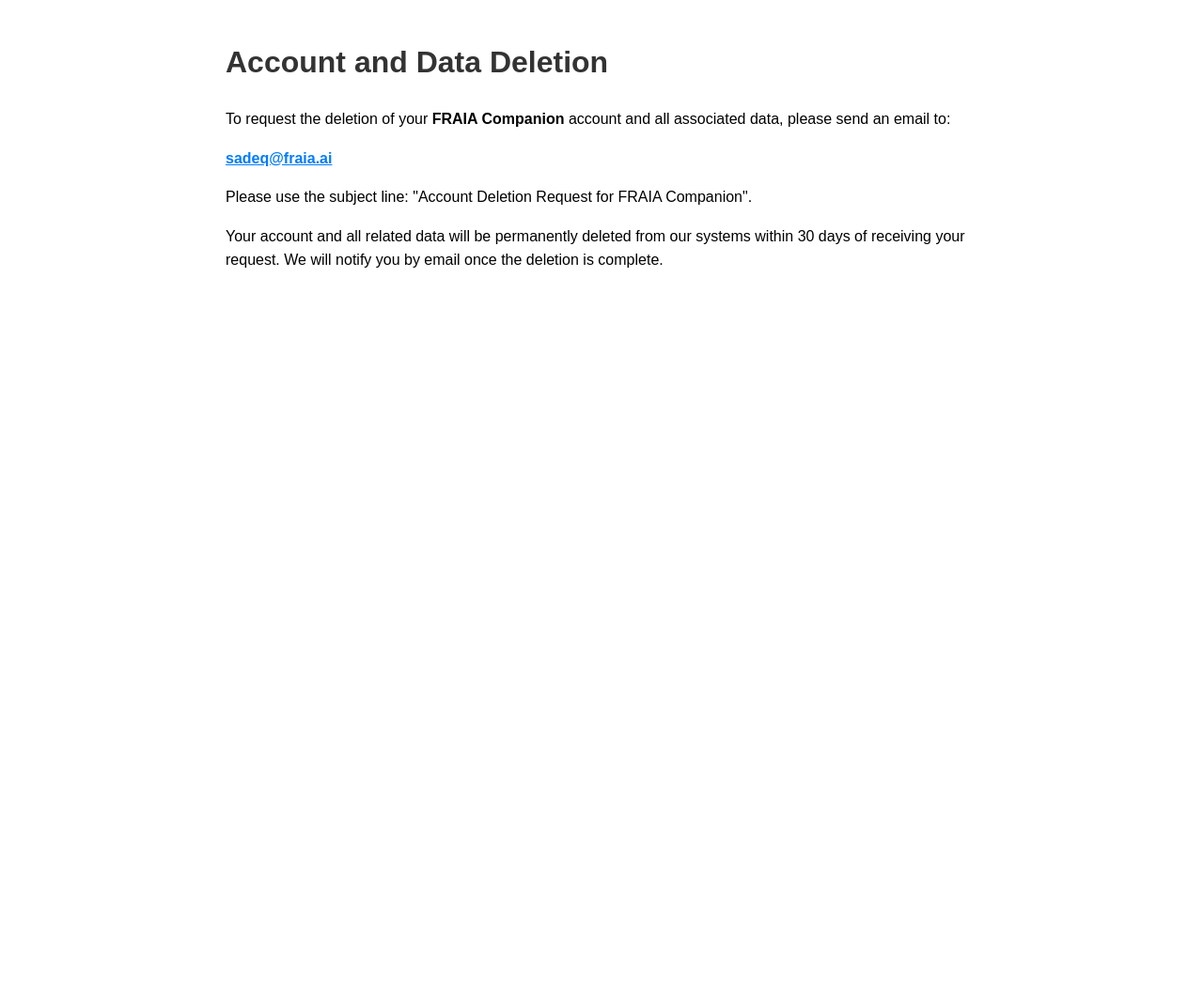
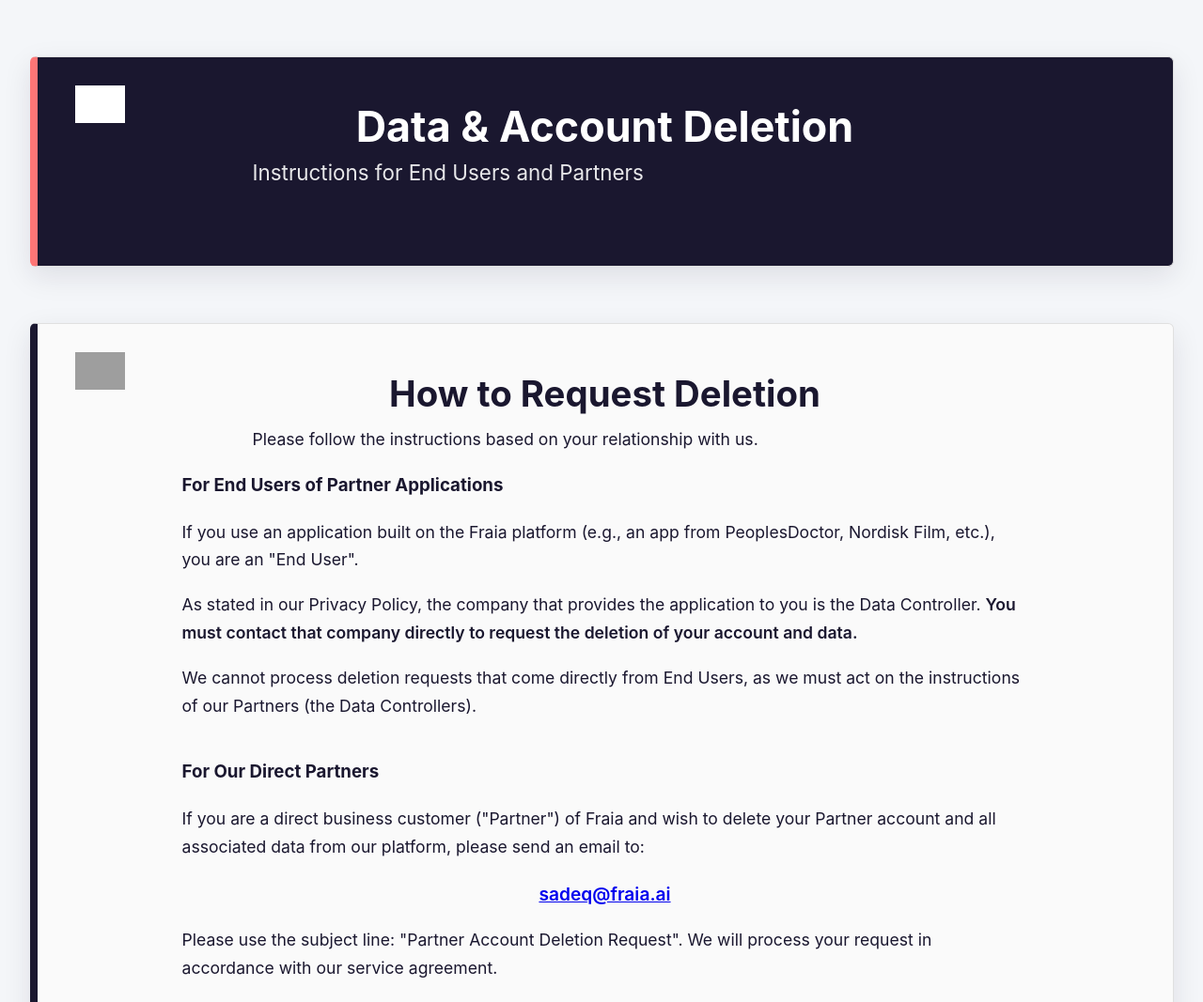
Before and after one commit to Rammeshgar/privacy, a plain HTML site: page delete/index.html in a window 1280 px wide. Shown: the top 1067 px of the page at 94% size. Before the commit the page ends 800 px from the top, so only its background shows below. Drawn offline with Linux system fonts and the light colour scheme; grey boxes are pictures that could not be loaded.

Commit message:
Update index.html

```diff
--- a/delete/index.html
+++ b/delete/index.html
@@ -1,27 +1,109 @@
 <!DOCTYPE html>
-<html>
+<html lang="en">
 <head>
-    <title>Account Deletion</title>
-    <meta name="viewport" content="width=device-width, initial-scale=1.0">
-    <style>
-        body { font-family: sans-serif; line-height: 1.6; padding: 20px; max-width: 800px; margin: 0 auto; }
-        h1 { color: #333; }
-        a { color: #007bff; }
-    </style>
+<meta charset="UTF-8">
+<meta name="viewport" content="width=device-width, initial-scale=1.0">
+<title>Fraia - Data Deletion</title>
+<link rel="stylesheet" href="https://cdnjs.cloudflare.com/ajax/libs/font-awesome/6.4.2/css/all.min.css">
+<style>
+:root {
+--company-main: #1a172f;      /* Primary dark purple/blue */
+--company-secondary: #ff7676; /* Secondary reddish-pink accent */
+--bg-color: #f4f6f9;         /* Neutral light grey for page background */
+--card-bg: #fafafa;          /* Off-white for slide backgrounds */
+--text-color: #1a172f;       /* Primary color for main text */
+--text-muted: #6c757d;       /* A neutral muted grey for subtitles */
+--border-color: #e0e0e0;     /* Light grey border */
+--shadow-color-light: rgba(26, 23, 47, 0.1); /* Shadow based on your main color */
+--icon-accent-color: var(--company-main);
+--slide-padding: 50px 60px;
+}
+html { scroll-behavior: smooth; }
+body {
+    font-family: -apple-system, BlinkMacSystemFont, 'Segoe UI', Roboto, Oxygen, Ubuntu, Cantarell, 'Open Sans', 'Helvetica Neue', sans-serif;
+    margin: 0;
+    padding: 0;
+    background-color: var(--bg-color);
+    color: var(--text-color);
+    line-height: 1.65;
+    font-size: 16px;
+}
+
+.slide {
+    min-height: auto; height: auto; background-color: var(--card-bg);
+    display: flex; flex-direction: column; justify-content: center; align-items: center;
+    position: relative; border: 1px solid var(--border-color); border-left: 8px solid var(--company-main);
+    width: 85%; max-width: 1100px; margin: 60px auto; padding: var(--slide-padding);
+    overflow: hidden; box-shadow: 0 10px 30px var(--shadow-color-light);
+    border-radius: 6px;
+    opacity: 1; /* Make visible by default */
+}
+.slide.title-slide-bg {
+    background-color: var(--company-main); color: #fff; border-left-color: var(--company-secondary);
+}
+.slide.title-slide-bg .slide-title,
+.slide.title-slide-bg .slide-subtitle,
+.slide.title-slide-bg p { color: #fff; }
+
+.slide-content-wrapper { width: 100%; max-width: 900px; margin-left: auto; margin-right: auto; text-align: center; }
+
+.slide-logo-placeholder { position: absolute; top: 30px; left: 40px; }
+.slide-logo-placeholder img { height: 40px; }
+.title-slide-bg .slide-logo-placeholder img { filter: brightness(0) invert(1); } /* Makes logo white on dark bg */
+
+.slide-title {
+     color: var(--company-main); font-size: 2.4em; font-weight: 700;
+     line-height: 1.25; margin: 0 auto 20px auto; text-align: center;
+}
+.slide-subtitle {
+    font-size: 1.25em; color: var(--text-muted); margin-top: -10px;
+    margin-bottom: 30px; text-align: center; font-weight: 400; max-width: 750px; margin-left:auto; margin-right:auto;
+}
+.slide p { font-size: 1.1em; color: var(--text-color); margin-bottom: 18px; line-height: 1.7; text-align: left;}
+.slide strong { color: var(--company-main); font-weight: 600; }
+.app-footer { text-align: center; margin: 0; padding: 30px 20px; border-top: 1px solid var(--border-color); font-size: 0.95em; color: var(--text-muted); background-color: var(--bg-color); width: 100%; box-sizing: border-box; }
+
+@media (max-width: 768px) {
+   .slide { width: 90%; padding: 40px 30px; border-left-width: 6px;}
+   .slide-title { font-size: 2em; } .slide-subtitle { font-size: 1.1em; } .slide p { font-size: 1em; }
+}
+</style>
 </head>
 <body>
-    <h1>Account and Data Deletion</h1>
-    <p>
-        To request the deletion of your <strong>FRAIA Companion</strong> account and all associated data, please send an email to:
-    </p>
-    <p>
-        <a href="mailto:sadeq@fraia.ai?subject=Account%20Deletion%20Request%20for%20FRAIA%20Companion"><strong>sadeq@fraia.ai</strong></a>
-    </p>
-    <p>
-        Please use the subject line: "Account Deletion Request for FRAIA Companion".
-    </p>
-    <p>
-        Your account and all related data will be permanently deleted from our systems within 30 days of receiving your request. We will notify you by email once the deletion is complete.
-    </p>
+
+<!-- Slide 1: Title -->
+<section class="slide title-slide-bg">
+<div class="slide-logo-placeholder"><img src="https://assets-global.website-files.com/65f322c4534f0dba3eb15ef6/65f322c4534f0dba3eb15f53_256.png" alt="Fraia Logo"></div>
+<div class="slide-content-wrapper text-center">
+<h1 class="slide-title" style="font-size: 2.8em; line-height: 1.1; margin-bottom: 15px;">Data & Account Deletion</h1>
+<p class="slide-subtitle" style="font-size: 1.4em; color: rgba(255,255,255,0.9); margin-bottom:30px;">
+Instructions for End Users and Partners
+</p>
+</div>
+</section>
+
+<!-- Slide 2: Instructions -->
+<section class="slide">
+    <div class="slide-logo-placeholder"><img src="https://assets-global.website-files.com/65f322c4534f0dba3eb15ef6/65f322c4534f0dba3eb15f53_256.png" alt="Fraia Logo"></div>
+    <div class="slide-content-wrapper">
+        <h2 class="slide-title">How to Request Deletion</h2>
+        <p class="slide-subtitle">Please follow the instructions based on your relationship with us.</p>
+
+        <h3 style="text-align:left; color: var(--company-main);">For End Users of Partner Applications</h3>
+        <p>If you use an application built on the Fraia platform (e.g., an app from PeoplesDoctor, Nordisk Film, etc.), you are an "End User".</p>
+        <p>As stated in our Privacy Policy, the company that provides the application to you is the Data Controller. <strong>You must contact that company directly to request the deletion of your account and data.</strong></p>
+        <p>We cannot process deletion requests that come directly from End Users, as we must act on the instructions of our Partners (the Data Controllers).</p>
+
+        <h3 style="text-align:left; color: var(--company-main); margin-top:40px;">For Our Direct Partners</h3>
+        <p>If you are a direct business customer ("Partner") of Fraia and wish to delete your Partner account and all associated data from our platform, please send an email to:</p>
+        <p style="text-align:center; font-size: 1.2em;"><strong><a href="mailto:sadeq@fraia.ai?subject=Partner%20Account%20Deletion%20Request">sadeq@fraia.ai</a></strong></p>
+        <p>Please use the subject line: "Partner Account Deletion Request". We will process your request in accordance with our service agreement.</p>
+    </div>
+</section>
+
+<footer class="app-footer">
+    © <script>document.write(new Date().getFullYear());</script> Fraia. All Rights Reserved.
+</footer>
+
 </body>
 </html>
```
